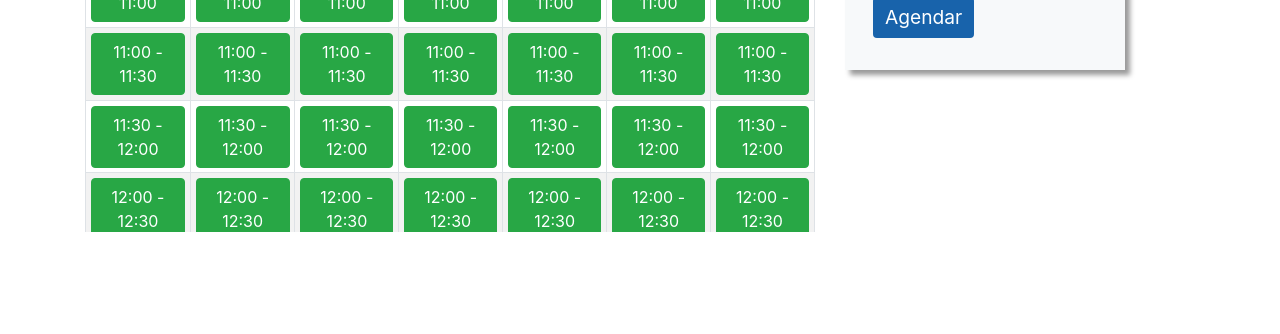
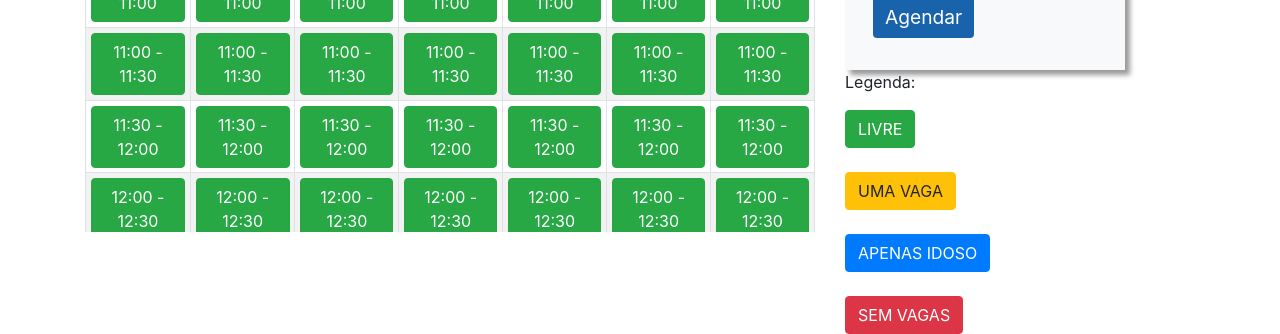
Before and after one commit to ricopomps/VacinAcao, a React (Create React App) app in the folder Client/: page / in a window 1280 px wide. Shown: the part 646-980 px from the top of the page. Before the commit the page ends 878 px from the top, so only its background shows below. Built offline with nearby package versions, Linux system fonts and the light colour scheme; no server answers.

Commit message:
Implemented Legenda component

```diff
--- a/Client/src/Pages/Agendamento/Agendamento.js
+++ b/Client/src/Pages/Agendamento/Agendamento.js
@@ -2,6 +2,7 @@ import React from "react";
 import Container from "react-bootstrap/Container";
 import Row from "react-bootstrap/Row";
 import AgendamentoForm from "../../components/AgendamentoForm/AgendamentoForm";
+import Legenda from "../../components/Legenda/Legenda";
 import Calendar from "../../components/Calendar/Calendar";
 import { TABLE_SCROLL } from "../../components/Calendar/styles";
 import Col from "react-bootstrap/Col";
@@ -15,6 +16,7 @@ const Agendamento = () => {
         </TABLE_SCROLL>
         <Col xs={4}>
           <AgendamentoForm />
+          <Legenda />
         </Col>
       </Row>
     </Container>
--- /dev/null
+++ b/Client/src/components/Legenda/Legenda.js
@@ -0,0 +1,22 @@
+import React from "react";
+import Button from "react-bootstrap/Button";
+
+const Legenda = () => {
+  return (
+    <div>
+      <p>Legenda:</p>
+      <Button variant="success">LIVRE</Button>
+      <br />
+      <br />
+      <Button variant="warning">UMA VAGA</Button>
+      <br />
+      <br />
+      <Button variant="primary">APENAS IDOSO</Button>
+      <br />
+      <br />
+      <Button variant="danger">SEM VAGAS</Button>
+    </div>
+  );
+};
+
+export default Legenda;
```
